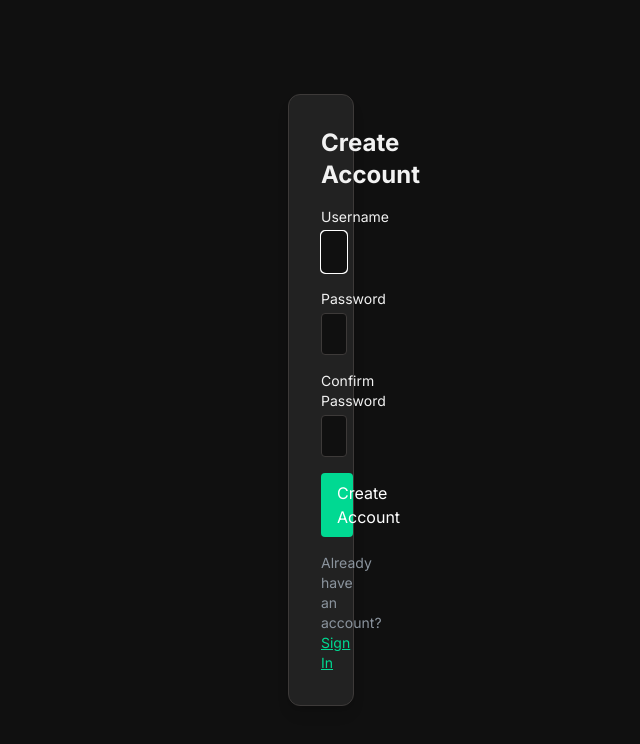
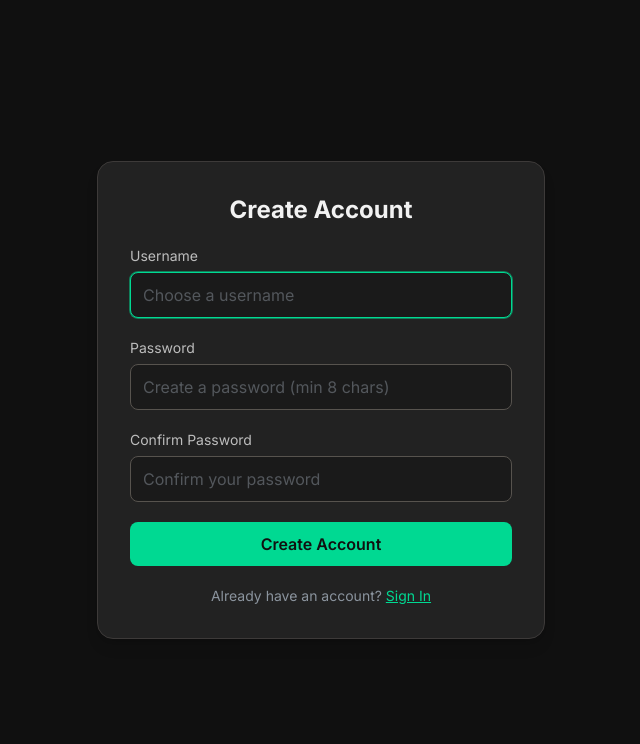
Before and after one commit to zarguell/open-easm, a React (Vite) app in the folder ui/: page /ui/register in a window 1280 px wide. Shown: the top 744 px of the page, without its empty margins (319-959 px from the left). Built offline with nearby package versions, Linux system fonts and the light colour scheme; no server answers.

Commit message:
fix(auth): enhance layout and styling for Login and Register pages

```diff
--- a/ui/src/components/auth/LoginPage.tsx
+++ b/ui/src/components/auth/LoginPage.tsx
@@ -24,42 +24,44 @@ export function LoginPage() {
     <div className="flex items-center justify-center min-h-screen bg-canvas px-4">
       <form
         onSubmit={handleSubmit}
-        className="flex flex-col gap-4 w-full max-w-md p-8 bg-canvas-elevated rounded-lg border border-hairline shadow-lg"
+        className="flex flex-col gap-5 w-full max-w-[28rem] p-8 bg-canvas-elevated rounded-xl border border-hairline shadow-lg"
       >
-        <h1 className="text-2xl font-bold text-center">Sign In</h1>
+        <h1 className="text-2xl font-bold text-center text-ink">Sign In</h1>
         {error && (
-          <div className="p-3 bg-red-50 text-red-700 rounded text-sm">{error}</div>
+          <div className="p-3 bg-status-error/10 text-status-error rounded-md text-sm border border-status-error/20">{error}</div>
         )}
-        <div className="flex flex-col gap-1">
-          <label className="block text-sm font-medium">Username</label>
+        <div className="flex flex-col gap-1.5">
+          <label className="block text-sm font-medium text-body">Username</label>
           <input
             type="text"
             value={username}
             onChange={(e) => setUsername(e.target.value)}
-            className="w-full px-3 py-2 border border-hairline rounded bg-canvas"
+            placeholder="Enter your username"
+            className="w-full px-3 py-2.5 border border-hairline-soft rounded-md bg-canvas-soft text-ink placeholder:text-mute/50 focus:outline-none focus:border-primary focus:ring-1 focus:ring-ring-focus"
             required
             autoFocus
           />
         </div>
-        <div className="flex flex-col gap-1">
-          <label className="block text-sm font-medium">Password</label>
+        <div className="flex flex-col gap-1.5">
+          <label className="block text-sm font-medium text-body">Password</label>
           <input
             type="password"
             value={password}
             onChange={(e) => setPassword(e.target.value)}
-            className="w-full px-3 py-2 border border-hairline rounded bg-canvas"
+            placeholder="Enter your password"
+            className="w-full px-3 py-2.5 border border-hairline-soft rounded-md bg-canvas-soft text-ink placeholder:text-mute/50 focus:outline-none focus:border-primary focus:ring-1 focus:ring-ring-focus"
             required
           />
         </div>
         <button
           type="submit"
-          className="w-full py-2 px-4 bg-primary text-white rounded font-medium hover:opacity-90"
+          className="w-full py-2.5 px-4 bg-primary text-on-primary rounded-md font-semibold hover:opacity-90 transition-opacity"
         >
           Sign In
         </button>
         <p className="text-center text-sm text-mute">
           No account?{" "}
-          <Link to="/ui/register" className="text-primary underline">
+          <Link to="/ui/register" className="text-primary hover:text-primary-soft underline transition-colors">
             Register
           </Link>
         </p>
--- a/ui/src/components/auth/RegisterPage.tsx
+++ b/ui/src/components/auth/RegisterPage.tsx
@@ -34,55 +34,58 @@ export function RegisterPage() {
     <div className="flex items-center justify-center min-h-screen bg-canvas px-4">
       <form
         onSubmit={handleSubmit}
-        className="flex flex-col gap-4 w-full max-w-md p-8 bg-canvas-elevated rounded-lg border border-hairline shadow-lg"
+        className="flex flex-col gap-5 w-full max-w-[28rem] p-8 bg-canvas-elevated rounded-xl border border-hairline shadow-lg"
       >
-        <h1 className="text-2xl font-bold text-center">Create Account</h1>
+        <h1 className="text-2xl font-bold text-center text-ink">Create Account</h1>
         {error && (
-          <div className="p-3 bg-red-50 text-red-700 rounded text-sm">{error}</div>
+          <div className="p-3 bg-status-error/10 text-status-error rounded-md text-sm border border-status-error/20">{error}</div>
         )}
-        <div className="flex flex-col gap-1">
-          <label className="block text-sm font-medium">Username</label>
+        <div className="flex flex-col gap-1.5">
+          <label className="block text-sm font-medium text-body">Username</label>
           <input
             type="text"
             value={username}
             onChange={(e) => setUsername(e.target.value)}
-            className="w-full px-3 py-2 border border-hairline rounded bg-canvas"
+            placeholder="Choose a username"
+            className="w-full px-3 py-2.5 border border-hairline-soft rounded-md bg-canvas-soft text-ink placeholder:text-mute/50 focus:outline-none focus:border-primary focus:ring-1 focus:ring-ring-focus"
             required
             minLength={3}
             autoFocus
           />
         </div>
-        <div className="flex flex-col gap-1">
-          <label className="block text-sm font-medium">Password</label>
+        <div className="flex flex-col gap-1.5">
+          <label className="block text-sm font-medium text-body">Password</label>
           <input
             type="password"
             value={password}
             onChange={(e) => setPassword(e.target.value)}
-            className="w-full px-3 py-2 border border-hairline rounded bg-canvas"
+            placeholder="Create a password (min 8 chars)"
+            className="w-full px-3 py-2.5 border border-hairline-soft rounded-md bg-canvas-soft text-ink placeholder:text-mute/50 focus:outline-none focus:border-primary focus:ring-1 focus:ring-ring-focus"
             required
             minLength={8}
           />
         </div>
-        <div className="flex flex-col gap-1">
-          <label className="block text-sm font-medium">Confirm Password</label>
+        <div className="flex flex-col gap-1.5">
+          <label className="block text-sm font-medium text-body">Confirm Password</label>
           <input
             type="password"
             value={confirm}
             onChange={(e) => setConfirm(e.target.value)}
-            className="w-full px-3 py-2 border border-hairline rounded bg-canvas"
+            placeholder="Confirm your password"
+            className="w-full px-3 py-2.5 border border-hairline-soft rounded-md bg-canvas-soft text-ink placeholder:text-mute/50 focus:outline-none focus:border-primary focus:ring-1 focus:ring-ring-focus"
             required
             minLength={8}
           />
         </div>
         <button
           type="submit"
-          className="w-full py-2 px-4 bg-primary text-white rounded font-medium hover:opacity-90"
+          className="w-full py-2.5 px-4 bg-primary text-on-primary rounded-md font-semibold hover:opacity-90 transition-opacity"
         >
           Create Account
         </button>
         <p className="text-center text-sm text-mute">
           Already have an account?{" "}
-          <Link to="/ui/login" className="text-primary underline">
+          <Link to="/ui/login" className="text-primary hover:text-primary-soft underline transition-colors">
             Sign In
           </Link>
         </p>
```
